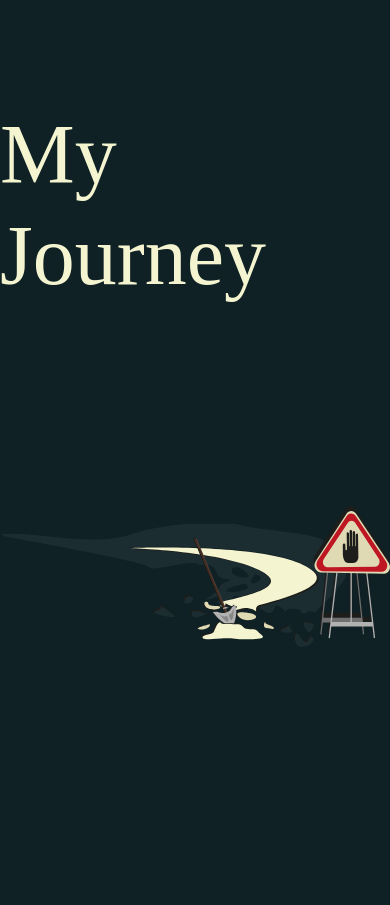
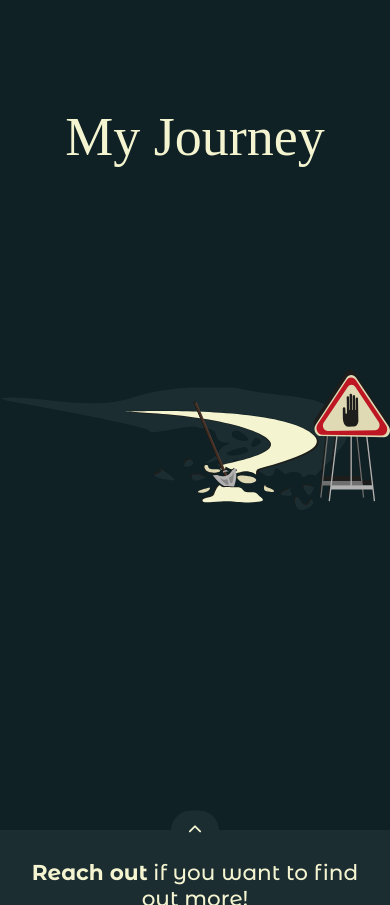
Before and after one commit to selenerusci-source/Selene_Design, a plain HTML site: page portfolio/lmsc.html in a window 390 px wide. Shown: the part 2126-3031 px from the top of the page. Drawn offline with nearby package versions, Linux system fonts and the light colour scheme; a web font is replaced by a local one.

Commit message:
text pt2

```diff
--- a/assets/style/_inProgress.scss
+++ b/assets/style/_inProgress.scss
@@ -102,14 +102,10 @@
         font-weight: 300;
         margin: 40px 0 20px 0;
         padding-bottom: 100px;
+        @media (max-width:768px){
+            font-size: 54px;
+        }
     }
-}
-
-@media (max-width:768px){
-.road-wrapper .journey-title{
-    font-size: 54px;
-    text-align: center;
-}
 }
 
 .road-container-inP {
```
Also changed, not shown: assets/style/style.css, 1 other file.
